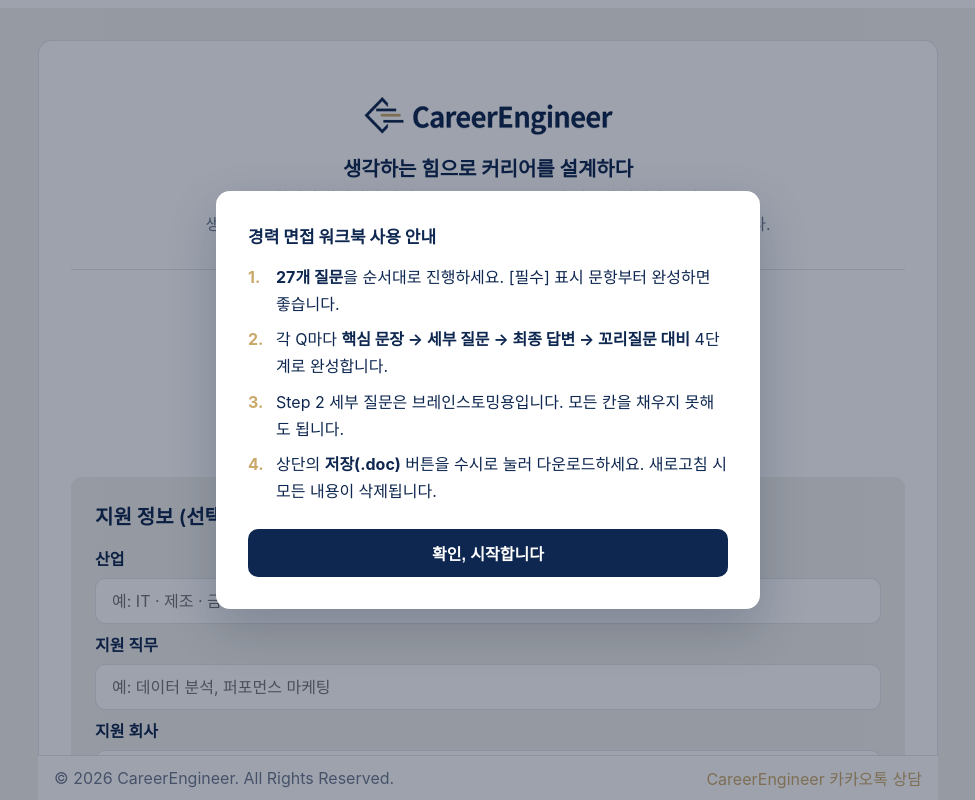
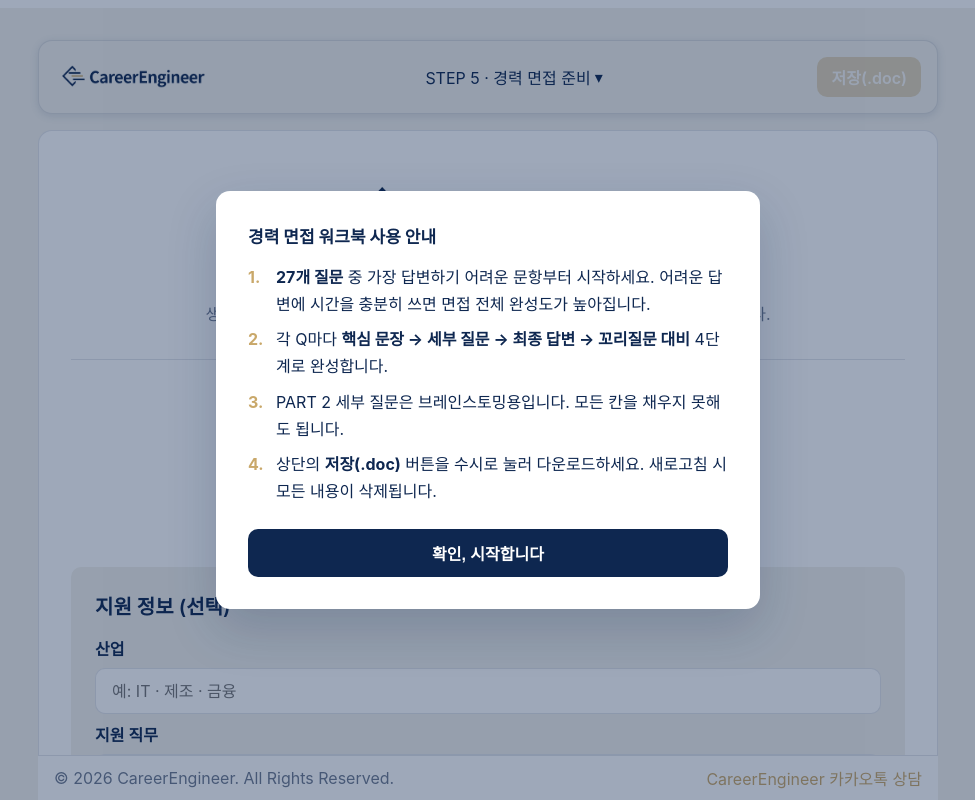
Before and after one commit to careerengineer/interview_career_workbook, a React (Vite) app: page / in a window 1280 px wide. Shown: the top 800 px of the page, without its empty margins (152-1127 px from the left). Built offline with nearby package versions, Linux system fonts and the light colour scheme; a web font is replaced by a local one.

Commit message:
Update src/App.jsx from Workbook_20260426

```diff
--- a/src/App.jsx
+++ b/src/App.jsx
@@ -22,8 +22,7 @@ const RADIUS = { sm: 6, base: 10, md: 14, pill: 999 };
 // ════════════════════════════════════════════════════════════════
 //  CareerEngineer 워크북 라이브러리 (URL은 나중에 일괄 적용)
 // ════════════════════════════════════════════════════════════════
-const WORKBOOK_LINKS = {
-  roadmap:            { label: 'STEP 0 · 취업준비 진단', url: 'https://www.latpeed.com/products/nDbq9' },
+const WORKBOOK_LINKS = { career_roadmap: { label: 'STEP 0 · 취업준비 진단', url: 'https://www.latpeed.com/products/nDbq9' },
   job_analysis:       { label: 'STEP 1 · 채용공고 및 직무 분석', url: 'https://www.latpeed.com/products/-3Wgm' },
   experience:         { label: 'STEP 2 · 경험 정리', url: 'https://www.latpeed.com/products/wDSaj' },
   motivation:         { label: 'STEP 4 · 지원동기 작성', url: 'https://www.latpeed.com/products/dfdMW' },
@@ -1275,13 +1274,13 @@ const QUESTIONS = [
 const FirstVisitModal = ({ open, onClose }) => {
   if (!open) return null;
   return (
-    <div style={{ position: 'fixed', inset: 0, background: 'rgba(11, 23, 51, 0.4)', zIndex: 100, display: 'flex', alignItems: 'center', justifyContent: 'center', padding: 16 }} onClick={onClose}>
-      <div style={{ background: '#fff', borderRadius: 14, padding: 32, maxWidth: 480, width: '100%', boxShadow: '0 20px 50px rgba(11, 23, 51,0.2)' }} onClick={e => e.stopPropagation()}>
+    <div style={{ position: 'fixed', inset: 0, background: 'rgba(14, 39, 80, 0.4)', zIndex: 100, display: 'flex', alignItems: 'center', justifyContent: 'center', padding: 16 }} onClick={onClose}>
+      <div style={{ background: '#fff', borderRadius: 14, padding: 32, maxWidth: 480, width: '100%', boxShadow: '0 20px 50px rgba(14, 39, 80,0.2)' }} onClick={e => e.stopPropagation()}>
         <h3 style={{ fontSize: 17, fontWeight: 700, color: '#0E2750', margin: 0, marginBottom: 16 }}>경력 면접 워크북 사용 안내</h3>
         <div style={{ display: 'flex', flexDirection: 'column', gap: 8, marginBottom: 24 }}>
           <div style={{ display: 'flex', gap: 8, fontSize: 16, color: '#0E2750', lineHeight: 1.7 }}>
             <span style={{ color: '#C9A86A', fontWeight: 700, minWidth: 20 }}>1.</span>
-            <span><strong>27개 질문</strong>을 순서대로 진행하세요. [필수] 표시 문항부터 완성하면 좋습니다.</span>
+            <span><strong>27개 질문</strong> 중 가장 답변하기 어려운 문항부터 시작하세요. 어려운 답변에 시간을 충분히 쓰면 면접 전체 완성도가 높아집니다.</span>
           </div>
           <div style={{ display: 'flex', gap: 8, fontSize: 16, color: '#0E2750', lineHeight: 1.7 }}>
             <span style={{ color: '#C9A86A', fontWeight: 700, minWidth: 20 }}>2.</span>
@@ -1289,7 +1288,7 @@ const FirstVisitModal = ({ open, onClose }) => {
           </div>
           <div style={{ display: 'flex', gap: 8, fontSize: 16, color: '#0E2750', lineHeight: 1.7 }}>
             <span style={{ color: '#C9A86A', fontWeight: 700, minWidth: 20 }}>3.</span>
-            <span>Step 2 세부 질문은 브레인스토밍용입니다. 모든 칸을 채우지 못해도 됩니다.</span>
+            <span>PART 2 세부 질문은 브레인스토밍용입니다. 모든 칸을 채우지 못해도 됩니다.</span>
           </div>
           <div style={{ display: 'flex', gap: 8, fontSize: 16, color: '#0E2750', lineHeight: 1.7 }}>
             <span style={{ color: '#C9A86A', fontWeight: 700, minWidth: 20 }}>4.</span>
@@ -1317,7 +1316,7 @@ const FocusStyles = () => (
   <style>{`
     .ce-input:focus, .ce-textarea:focus {
       border-color: ${COLORS.accent2} !important;
-      box-shadow: 0 0 0 3px rgba(182, 117, 74, 0.12) !important;
+      box-shadow: 0 0 0 3px rgba(201, 168, 106, 0.12) !important;
     }
     .ce-save-btn:hover { opacity: 0.88; }
   `}</style>
@@ -1390,7 +1389,7 @@ const CareerInterviewWorkbook = () => {
 
     // 7단계 구조 - 자소서 5대 항목만 하위 항목 펼침, 나머지는 단일 링크
     const stepGroups = [
-      { step: '0', label: '취업준비 진단', key: 'roadmap' },
+      { step: '0', label: '취업준비 진단', key: 'career_roadmap' },
       { step: '1', label: '채용공고 및 직무 분석', key: 'job_analysis' },
       { step: '2', label: '경험 정리', key: 'experience' },
       { step: '3', inline: true, label: '', items: [
@@ -1705,7 +1704,7 @@ const CareerInterviewWorkbook = () => {
   const S = {
     page: { minHeight: '100vh', background: COLORS.bgAlt, padding: SPACING.md, fontFamily: FONT.family, color: COLORS.accent },
     container: { maxWidth: 900, margin: '0 auto' },
-    headerSticky: { background: COLORS.bgAlt, borderRadius: RADIUS.md, padding: SPACING.md, border: `1px solid ${COLORS.border}`, marginBottom: SPACING.md, position: 'sticky', top: SPACING.md, zIndex: 10, boxShadow: '0 2px 8px rgba(11, 23, 51, 0.12)' },
+    headerSticky: { background: COLORS.bgAlt, borderRadius: RADIUS.md, padding: SPACING.md, border: `1px solid ${COLORS.border}`, marginBottom: SPACING.md, position: 'sticky', top: SPACING.md, zIndex: 10, boxShadow: '0 2px 8px rgba(14, 39, 80, 0.12)' },
     cardLarge: { background: COLORS.bg, borderRadius: RADIUS.md, padding: SPACING.xl, border: `1px solid ${COLORS.border}`, marginBottom: SPACING.md },
     h1Center: { fontSize: FONT.size.h1, fontWeight: FONT.weight.bold, color: COLORS.accent, margin: `0 0 ${SPACING.md}px`, lineHeight: FONT.lineHeight.tight, textAlign: 'center' },
     h2: { fontSize: FONT.size.h2, fontWeight: FONT.weight.bold, color: COLORS.accent, margin: 0, lineHeight: FONT.lineHeight.tight },
@@ -1731,7 +1730,7 @@ const CareerInterviewWorkbook = () => {
     copyrightWarn: { fontSize: FONT.size.xs, color: COLORS.red, textAlign: 'center', marginTop: 8, fontWeight: FONT.weight.medium, lineHeight: FONT.lineHeight.base },
   };
   const labelStyle = (color) => ({ fontSize: FONT.size.sm, fontWeight: FONT.weight.semibold, color, margin: 0, letterSpacing: 0.5, textTransform: 'uppercase' });
-  const stepBadge = (n) => ({ display: 'inline-flex', alignItems: 'center', justifyContent: 'center', background: COLORS.accent2, color: COLORS.white, fontSize: 11, padding: '3px 8px', borderRadius: 4, fontWeight: 700, minWidth: 56, marginRight: 8 });
+  const stepBadge = (n) => ({ display: 'inline-flex', alignItems: 'center', justifyContent: 'center', background: COLORS.accent2, color: COLORS.white, fontSize: 16, padding: '3px 8px', borderRadius: 4, fontWeight: 700, minWidth: 56, marginRight: 8 });
 
   // ══════════════════ 인트로 ══════════════════
   if (showIntro) return (
@@ -1739,6 +1738,26 @@ const CareerInterviewWorkbook = () => {
       <FocusStyles />
       <FirstVisitModal open={showHelp} onClose={() => setShowHelp(false)} />
       <div style={S.container}>
+        <div style={S.headerSticky}>
+          <div style={{ display: 'flex', alignItems: 'center', justifyContent: 'space-between', gap: SPACING.base, flexWrap: 'wrap' }}>
+            <CELockupA height={32} />
+            <div style={{ position: 'relative', flex: 1, display: 'flex', justifyContent: 'center' }}>
+              <button onClick={() => setShowStepNav(v => !v)} style={{
+                background: COLORS.bgAlt, border: 'none', cursor: 'pointer',
+                fontSize: FONT.size.sm, color: COLORS.accent, textAlign: 'center',
+                padding: '4px 12px', borderRadius: 4, fontFamily: FONT.family,
+                display: 'inline-flex', alignItems: 'center', justifyContent: 'center', gap: 4,
+              }} title="전체 7단계 보기" className="ce-step-nav-trigger">
+                STEP 5 · 경력 면접 준비
+                <span style={{ fontSize: FONT.size.xs, color: COLORS.accent, opacity: 1, transform: showStepNav ? 'rotate(180deg)' : 'none', transition: 'transform 150ms' }}>▾</span>
+              </button>
+              <StepNavigatorDropdown open={showStepNav} onClose={() => setShowStepNav(false)} currentKey="interview_career" />
+            </div>
+            <button disabled className="ce-save-btn" style={{...S.btnSaveHeader, opacity: 0.4, cursor: 'not-allowed'}} title="작성을 시작하면 활성화됩니다">
+              저장(.doc)
+            </button>
+          </div>
+        </div>
         <div style={S.cardLarge}>
           <div style={{ textAlign: 'center', marginBottom: SPACING.xl, paddingTop: SPACING.md }}>
             <div style={{ display: 'flex', justifyContent: 'center', marginBottom: SPACING.sm }}><CELockupA height={56} /></div>
@@ -1770,16 +1789,23 @@ const CareerInterviewWorkbook = () => {
           </div>
 
           <div style={{ background: COLORS.bg, borderRadius: RADIUS.base, padding: SPACING.lg, border: `1px solid ${COLORS.border}`, marginBottom: SPACING.xl }}>
-            <h3 style={{ ...S.h3, marginBottom: SPACING.md }}>6개 SECTION · 27개 질문</h3>
+            <h3 style={{ ...S.h3, marginBottom: SPACING.md }}>6개 PART · 27개 질문</h3>
             <div style={{ display: 'flex', flexDirection: 'column', gap: SPACING.sm }}>
               {Object.entries(partGroups).map(([part, qs], i) => (
                 <div key={i} style={{ display: 'flex', alignItems: 'center', gap: SPACING.sm }}>
-                  <span style={{ minWidth: 56, height: 28, borderRadius: 4, background: COLORS.bgAlt, color: COLORS.accent, display: 'flex', alignItems: 'center', justifyContent: 'center', fontSize: 16, fontWeight: 700 }}>SECTION {i+1}</span>
+                  <span style={{ minWidth: 56, height: 28, borderRadius: 4, background: COLORS.bgAlt, color: COLORS.accent, display: 'flex', alignItems: 'center', justifyContent: 'center', fontSize: 16, fontWeight: 700 }}>PART {i+1}</span>
                   <span style={{ fontSize: FONT.size.sm, color: COLORS.accent, flex: 1 }}>{part}</span>
                   <span style={{ fontSize: FONT.size.xs, color: COLORS.sub }}>{qs.length}문항</span>
                 </div>
               ))}
             </div>
+          </div>
+
+          <div style={S.boxInfo}>
+            <p style={{ ...labelStyle(COLORS.blue), marginBottom: SPACING.sm }}>INFO · 답변 순서 권장</p>
+            <p style={{ fontSize: FONT.size.sm, color: COLORS.accent, margin: 0, lineHeight: FONT.lineHeight.base }}>
+              <strong>가장 답변하기 어려운 문항부터 시작하세요.</strong> 면접에서 합격을 가르는 답변은 보통 어려운 질문에 대한 답입니다. 어려운 질문에 시간을 충분히 쓰면 면접 전체의 완성도가 높아집니다. 질문 목록 화면에서 원하는 문항부터 클릭해 진입할 수 있습니다.
+            </p>
           </div>
 
           <div style={S.boxTip}>
@@ -1824,6 +1850,26 @@ const CareerInterviewWorkbook = () => {
       <div style={S.page}>
         <FocusStyles />
         <div style={S.container}>
+          <div style={S.headerSticky}>
+            <div style={{ display: 'flex', alignItems: 'center', justifyContent: 'space-between', gap: SPACING.base, flexWrap: 'wrap' }}>
+              <CELockupA height={32} />
+              <div style={{ position: 'relative', flex: 1, display: 'flex', justifyContent: 'center' }}>
+                <button onClick={() => setShowStepNav(v => !v)} style={{
+                  background: COLORS.bgAlt, border: 'none', cursor: 'pointer',
+                  fontSize: FONT.size.sm, color: COLORS.accent, textAlign: 'center',
+                  padding: '4px 12px', borderRadius: 4, fontFamily: FONT.family,
+                  display: 'inline-flex', alignItems: 'center', justifyContent: 'center', gap: 4,
+                }} title="전체 7단계 보기" className="ce-step-nav-trigger">
+                  STEP 5 · 경력 면접 준비
+                  <span style={{ fontSize: FONT.size.xs, color: COLORS.accent, opacity: 1, transform: showStepNav ? 'rotate(180deg)' : 'none', transition: 'transform 150ms' }}>▾</span>
+                </button>
+                <StepNavigatorDropdown open={showStepNav} onClose={() => setShowStepNav(false)} currentKey="interview_career" />
+              </div>
+              <button onClick={savePartial} className="ce-save-btn" style={S.btnSaveHeader}>
+                저장(.doc)
+              </button>
+            </div>
+          </div>
           <div style={S.cardLarge}>
             <div style={{ marginBottom: SPACING.lg }}>
               <p style={S.brandEyebrow}>경력 면접 워크북</p>
@@ -1841,7 +1887,7 @@ const CareerInterviewWorkbook = () => {
             {Object.entries(partGroups).map(([part, qs], partIdx) => (
               <div key={part} style={{ marginBottom: SPACING.lg }}>
                 <p style={{ fontSize: FONT.size.sm, fontWeight: FONT.weight.bold, color: COLORS.accent2, margin: 0, marginBottom: SPACING.sm, paddingBottom: 6, borderBottom: `1px solid ${COLORS.border}` }}>
-                  SECTION {partIdx + 1}. {part}
+                  PART {partIdx + 1}. {part}
                 </p>
                 <div style={{ display: 'flex', flexDirection: 'column', gap: SPACING.sm }}>
                   {qs.map((qq) => {
@@ -1864,14 +1910,14 @@ const CareerInterviewWorkbook = () => {
                           fontFamily: FONT.family,
                           transition: 'border-color 150ms, box-shadow 150ms, transform 80ms',
                         }}
-                        onMouseEnter={e => { e.currentTarget.style.boxShadow = '0 2px 8px rgba(11, 23, 51,0.1)'; }}
+                        onMouseEnter={e => { e.currentTarget.style.boxShadow = '0 2px 8px rgba(14, 39, 80,0.1)'; }}
                         onMouseLeave={e => { e.currentTarget.style.boxShadow = 'none'; }}
                       >
                         <div style={{ display: 'flex', alignItems: 'center', justifyContent: 'space-between', gap: SPACING.sm, flexWrap: 'wrap' }}>
                           <div style={{ flex: 1, minWidth: 0 }}>
                             <div style={{ display: 'flex', alignItems: 'center', gap: 6, marginBottom: 3, flexWrap: 'wrap' }}>
                               <span style={{ fontSize: FONT.size.sm, fontWeight: FONT.weight.bold, color: COLORS.accent }}>{qq.label}. {qq.title}</span>
-                              {qq.required && <span style={{ fontSize: 11, padding: '2px 7px', borderRadius: 3, background: COLORS.redBg, color: COLORS.red, fontWeight: 700 }}>필수</span>}
+                              {qq.required && <span style={{ fontSize: 16, padding: '2px 7px', borderRadius: 3, background: COLORS.redBg, color: COLORS.red, fontWeight: 700 }}>필수</span>}
                             </div>
                             <p style={{ fontSize: FONT.size.xs, color: COLORS.sub, margin: 0, lineHeight: FONT.lineHeight.base }}>
                               권장 {qq.meta.time} · {qq.meta.length} · 인성{qq.meta.인성 || '-'} 직무{qq.meta.직무 || '-'} 임원{qq.meta.임원 || '-'}
@@ -1891,7 +1937,8 @@ const CareerInterviewWorkbook = () => {
             ))}
 
             <button onClick={() => { setIsCompleted(true); window.scrollTo(0, 0); }} style={{ ...S.btnPrimary, width: '100%', padding: '16px 32px', marginTop: SPACING.md }}>
-              작성 완료하고 다운로드 </button>
+              작성 완료하고 다운로드
+            </button>
           </div>
           <StickyFooter />
         </div>
@@ -1909,6 +1956,26 @@ const CareerInterviewWorkbook = () => {
       <div style={S.page}>
         <FocusStyles />
         <div style={S.container}>
+          <div style={S.headerSticky}>
+            <div style={{ display: 'flex', alignItems: 'center', justifyContent: 'space-between', gap: SPACING.base, flexWrap: 'wrap' }}>
+              <CELockupA height={32} />
+              <div style={{ position: 'relative', flex: 1, display: 'flex', justifyContent: 'center' }}>
+                <button onClick={() => setShowStepNav(v => !v)} style={{
+                  background: COLORS.bgAlt, border: 'none', cursor: 'pointer',
+                  fontSize: FONT.size.sm, color: COLORS.accent, textAlign: 'center',
+                  padding: '4px 12px', borderRadius: 4, fontFamily: FONT.family,
+                  display: 'inline-flex', alignItems: 'center', justifyContent: 'center', gap: 4,
+                }} title="전체 7단계 보기" className="ce-step-nav-trigger">
+                  STEP 5 · 경력 면접 준비
+                  <span style={{ fontSize: FONT.size.xs, color: COLORS.accent, opacity: 1, transform: showStepNav ? 'rotate(180deg)' : 'none', transition: 'transform 150ms' }}>▾</span>
+                </button>
+                <StepNavigatorDropdown open={showStepNav} onClose={() => setShowStepNav(false)} currentKey="interview_career" />
+              </div>
+              <button onClick={savePartial} className="ce-save-btn" style={S.btnSaveHeader}>
+                저장(.doc)
+              </button>
+            </div>
+          </div>
           <div style={S.cardLarge}>
             <div style={{ textAlign: 'center', marginBottom: SPACING.xl }}>
               <div style={{ display: 'inline-flex', alignItems: 'center', justifyContent: 'center', width: 64, height: 64, background: COLORS.greenBg, borderRadius: RADIUS.pill, marginBottom: SPACING.base }}>
@@ -1968,12 +2035,14 @@ const CareerInterviewWorkbook = () => {
               <p style={{ fontSize: FONT.size.sm, color: COLORS.accent, margin: 0, lineHeight: FONT.lineHeight.base }}>모의 면접으로 실전 감각을 키우고 싶다면 CareerEngineer <a href="https://www.latpeed.com/products/tZ5xw" target="_blank" rel="noopener noreferrer" style={{ color: COLORS.accent2, fontWeight: FONT.weight.semibold, textDecoration: 'underline' }}>면접 멘토링</a> 프로그램으로 1:1 실전 연습을 경험하세요.</p>
             </div>
 
-            <button onClick={downloadFinal} style={{ ...S.btnPrimary, width: '100%', padding: '18px 32px', fontSize: FONT.size.lg, marginTop: SPACING.md }}>
-              전체 답변 다운로드 (.doc)
-            </button>
-            <button onClick={() => { setIsCompleted(false); setShowList(true); }} style={{ ...S.btnSecondary, width: '100%', marginTop: SPACING.sm, justifyContent: 'center' }}>
-              이전
-            </button>
+            <div style={{ display: 'flex', gap: SPACING.sm, marginTop: SPACING.md }}>
+              <button onClick={() => { setIsCompleted(false); setShowList(true); window.scrollTo(0,0); }} style={S.btnSecondary}>
+                이전
+              </button>
+              <button onClick={downloadFinal} style={{ ...S.btnPrimary, flex: 1, padding: '18px 32px', fontSize: FONT.size.lg }}>
+                전체 답변 다운로드 (.doc)
+              </button>
+            </div>
 
             {downloadSuccess && <p style={{ fontSize: FONT.size.sm, color: COLORS.green, textAlign: 'center', marginTop: SPACING.md, fontWeight: FONT.weight.semibold }}>✓ 다운로드 완료</p>}
 
@@ -2022,7 +2091,7 @@ const CareerInterviewWorkbook = () => {
 
         {downloadSuccess && <div style={{ ...S.boxSuccess, marginBottom: SPACING.md, textAlign: 'center' }}><p style={{ fontSize: FONT.size.sm, color: COLORS.green, fontWeight: FONT.weight.semibold, margin: 0 }}>✓ 임시저장 완료</p></div>}
 
-        {/* ═══ SECTION 탭 인디케이터 (가이드 PART 7-6) ═══ */}
+        {/* ═══ PART 탭 인디케이터 (가이드 PART 7-6) ═══ */}
         <div style={{ marginBottom: SPACING.md }}>
           <div style={{ display: 'flex', justifyContent: 'center', gap: 6, flexWrap: 'wrap' }}>
             {Object.entries(partGroups).map(([part, qs], partIdx) => {
@@ -2049,7 +2118,7 @@ const CareerInterviewWorkbook = () => {
         <div style={S.cardLarge}>
           {/* Q 헤더 */}
           <div style={{ marginBottom: SPACING.lg }}>
-            <p style={{ fontSize: FONT.size.xs, color: COLORS.accent2, fontWeight: FONT.weight.semibold, margin: 0, marginBottom: 6, letterSpacing: 0.3 }}>SECTION. {q.part}</p>
+            <p style={{ fontSize: FONT.size.xs, color: COLORS.accent2, fontWeight: FONT.weight.semibold, margin: 0, marginBottom: 6, letterSpacing: 0.3 }}>PART. {q.part}</p>
             <div style={{ display: 'flex', alignItems: 'center', gap: SPACING.sm, marginBottom: SPACING.sm, flexWrap: 'wrap' }}>
               <span style={{ fontSize: FONT.size.xl, fontWeight: FONT.weight.bold, color: COLORS.accent2 }}>{q.label}.</span>
               <h2 style={{ ...S.h2, flex: 1 }}>{q.title}</h2>
```
